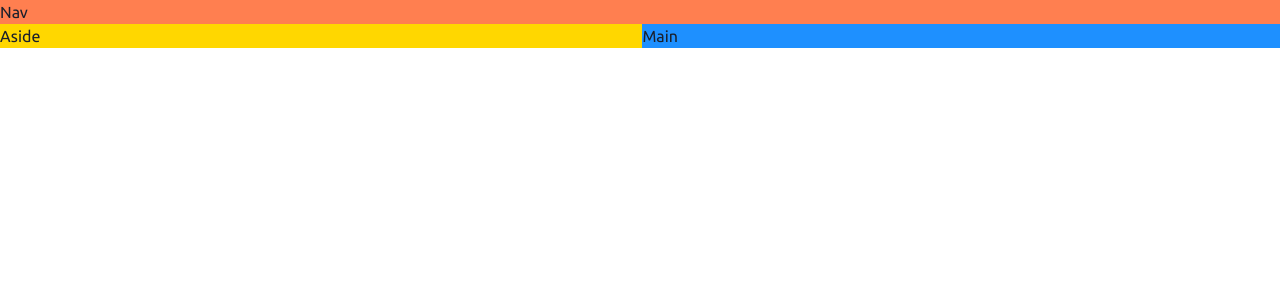
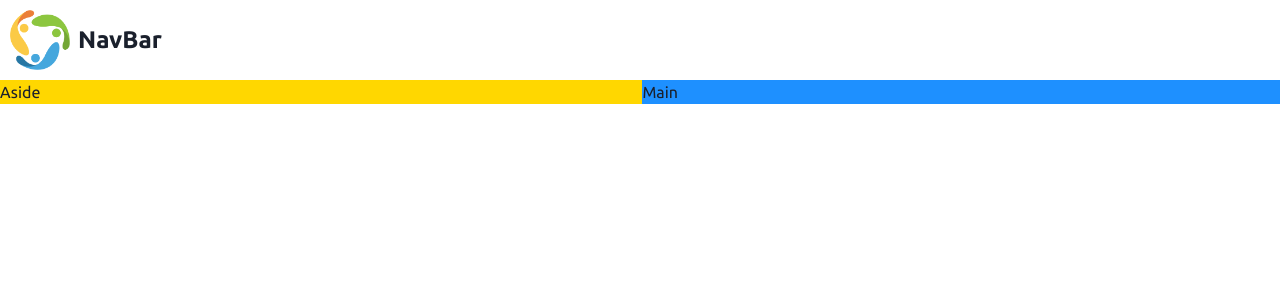
Before and after one commit to kevinaswind/game-hub, a React (Vite) app: page / in a window 1280 px wide. Shown: the top 300 px of the page. Built offline with nearby package versions, Linux system fonts and the light colour scheme.

Commit message:
Build a navbar

```diff
--- a/src/App.tsx
+++ b/src/App.tsx
@@ -1,4 +1,5 @@
 import { Grid, GridItem, Show } from "@chakra-ui/react";
+import NavBar from "./components/NavBar";
 
 const App = () => {
   return (
@@ -14,8 +15,8 @@ const App = () => {
       `,
       }}
     >
-      <GridItem area={"nav"} bg={"coral"}>
-        Nav
+      <GridItem area={"nav"}>
+        <NavBar />
       </GridItem>
       <Show above={"lg"}>
         <GridItem area={"aside"} bg={"gold"}>
--- /dev/null
+++ b/src/components/NavBar.tsx
@@ -0,0 +1,16 @@
+import { Box, HStack, Image, Text } from "@chakra-ui/react";
+import logo from "../assets/logo.png";
+import { px } from "framer-motion";
+
+const NavBar = () => {
+  return (
+    <HStack padding="10px">
+      <Image src={logo} boxSize="60px" alt="logo" />
+      <Text fontSize="2xl" fontWeight="bold">
+        NavBar
+      </Text>
+    </HStack>
+  );
+};
+
+export default NavBar;
--- a/src/theme/theme.tsx
+++ b/src/theme/theme.tsx
@@ -6,6 +6,23 @@ const theme = extendTheme({
     heading: `'Raleway', sans-serif`,
     body: `'Ubuntu', sans-serif`,
   },
+  textStyles: {
+    h1: {
+      fontFamily: "heading",
+      // you can also use responsive styles
+      fontSize: ["48px", "72px"],
+      fontWeight: "bold",
+      lineHeight: "110%",
+      letterSpacing: "-2%",
+    },
+    h2: {
+      fontFamily: "heading",
+      fontSize: ["36px", "48px"],
+      fontWeight: "semibold",
+      lineHeight: "110%",
+      letterSpacing: "-1%",
+    },
+  },
 });
 
 export default theme;
```
Also changed, not shown: src/assets/logo.png (added).
